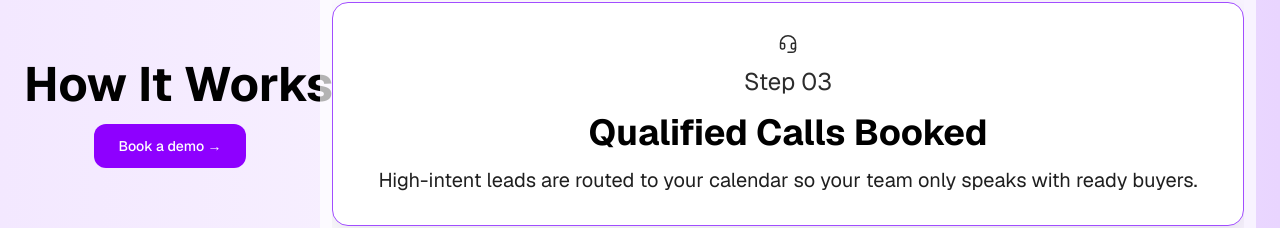
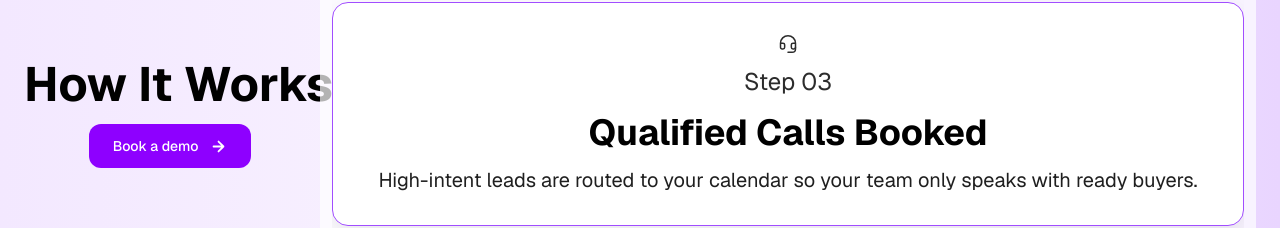
Before and after one commit to juyel66/CallmeAI, a Next.js app: page / in a window 1280 px wide. Shown: the part 2460-2688 px from the top of the page. Built offline with nearby package versions, Linux system fonts and the light colour scheme.

Commit message:
Update HowItWork component: replace demo button with link and add arrow icon

```diff
--- a/app/pages/HowItWork/HowItWork.tsx
+++ b/app/pages/HowItWork/HowItWork.tsx
@@ -2,6 +2,7 @@
 
 import { useEffect, useRef, useState } from "react";
 import { Bell, CircleAlert, Database, Headset, MessagesSquare, PhoneCall } from "lucide-react";
+import Link from "next/link";
 
 const howItWorksData = [
     {
@@ -123,12 +124,25 @@ export default function HowItWork() {
             <div className="container mx-auto grid grid-cols-1 gap-5 px-4 sm:px-6 lg:grid-cols-[240px_1fr] lg:items-center lg:gap-14">
                 <div className="flex flex-col items-center text-center lg:items-start lg:text-left">
                     <h2 className="text-3xl font-bold text-black sm:text-4xl md:text-5xl lg:whitespace-nowrap">How It Works</h2>
-                    <button
-                        type="button"
-                        className="mt-4 self-center rounded-xl bg-[#8E00FF] px-5 py-2.5 text-sm font-medium text-white transition hover:bg-[#6f14f1] sm:px-6 sm:py-3 lg:ml-13"
-                    >
-                        Book a demo <span aria-hidden="true">→</span>
-                    </button>
+               <Link href="/contact"
+  type="button"
+  className="mt-4 self-center rounded-xl bg-[#8E00FF] px-5 py-2.5 text-sm font-medium text-white transition hover:bg-[#6f14f1] sm:px-6 sm:py-3 lg:ml-13 flex items-center justify-center gap-2"
+>
+  Book a demo
+  <svg
+    width="17"
+    height="17"
+    viewBox="0 0 24 24"
+    fill="none"
+    stroke="currentColor"
+    strokeWidth="2.5"
+    strokeLinecap="round"
+    strokeLinejoin="round"
+    className="ml-1"
+  >
+    <path d="M5 12h14M12 5l7 7-7 7" />
+  </svg>
+</Link>
                 </div>
 
                 <div className="w-full rounded-3xl bg-white/70 p-2 sm:p-3 lg:max-w-5xl lg:justify-self-center">
```
